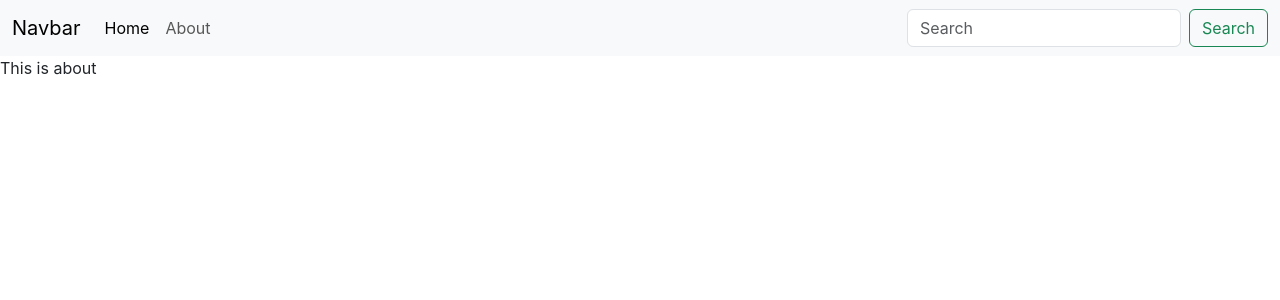
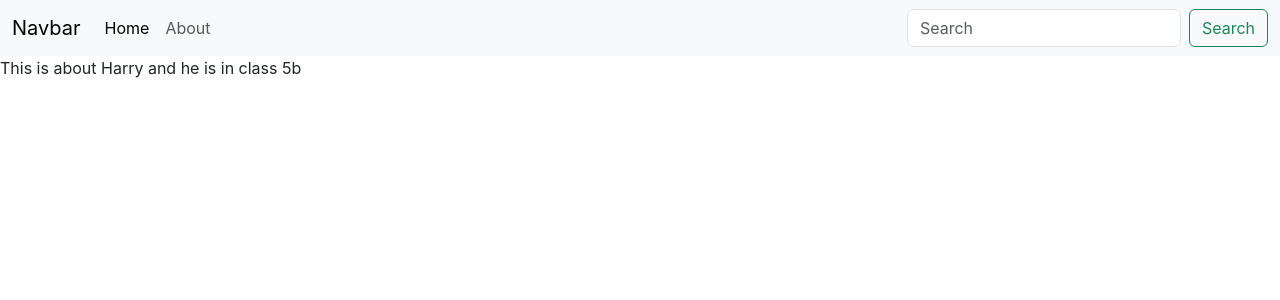
Before and after one commit to KirthanKumar/inotebook, a React (Create React App) app: page /about in a window 1280 px wide. Shown: the top 300 px of the page. Built offline with nearby package versions, Linux system fonts and the light colour scheme.

Commit message:
#58 - useContext hook: Using React Context API (ver 1)

```diff
--- a/src/App.js
+++ b/src/App.js
@@ -3,10 +3,12 @@
 import Navbar from "./components/Navbar";
 import Home from "./components/Home";
 import About from "./components/About";
+import NoteState from "./context/notes/NoteState";
 
 function App() {
   return (
     <>
+      <NoteState>
         <Router>
           <Navbar />
           <Routes>
@@ -14,6 +16,7 @@
             <Route exact path="/about" element={<About />} />
           </Routes>
         </Router>
+      </NoteState>
     </>
   );
 }
--- a/src/components/About.js
+++ b/src/components/About.js
@@ -1,5 +1,13 @@
-import React from "react";
+import React, { useContext } from "react";
+import noteContext from "../context/notes/noteContext";
 
-export default function About() {
-  return <div>This is about</div>;
+const About = () =>{
+  let a = useContext(noteContext);
+  return (
+    <div>
+      This is about {a.name} and he is in class {a.class}
+    </div>
+  );
 }
+
+export default About
--- /dev/null
+++ b/src/context/notes/NoteState.js
@@ -0,0 +1,14 @@
+import NoteContext from "./noteContext";
+
+const NoteState = (props) => {
+  const s1 = {
+    "name": "Harry",
+    "class": "5b",
+    };
+
+  return (
+    <NoteContext.Provider value={s1}>{props.children}</NoteContext.Provider>
+  );
+};
+
+export default NoteState;
--- /dev/null
+++ b/src/context/notes/noteContext.js
@@ -0,0 +1,7 @@
+import { createContext } from "react";
+
+// this is a syntax to create context. this context will hold all states related to notes and by using this context even the lowest component can access these states.
+// NoteState.js has states and noteContext.js is its related context.
+const noteContext = createContext();
+
+export default noteContext;
```
Also changed, not shown: myNotes/55.txt. Lines whose indentation alone changed are shown as unchanged.
